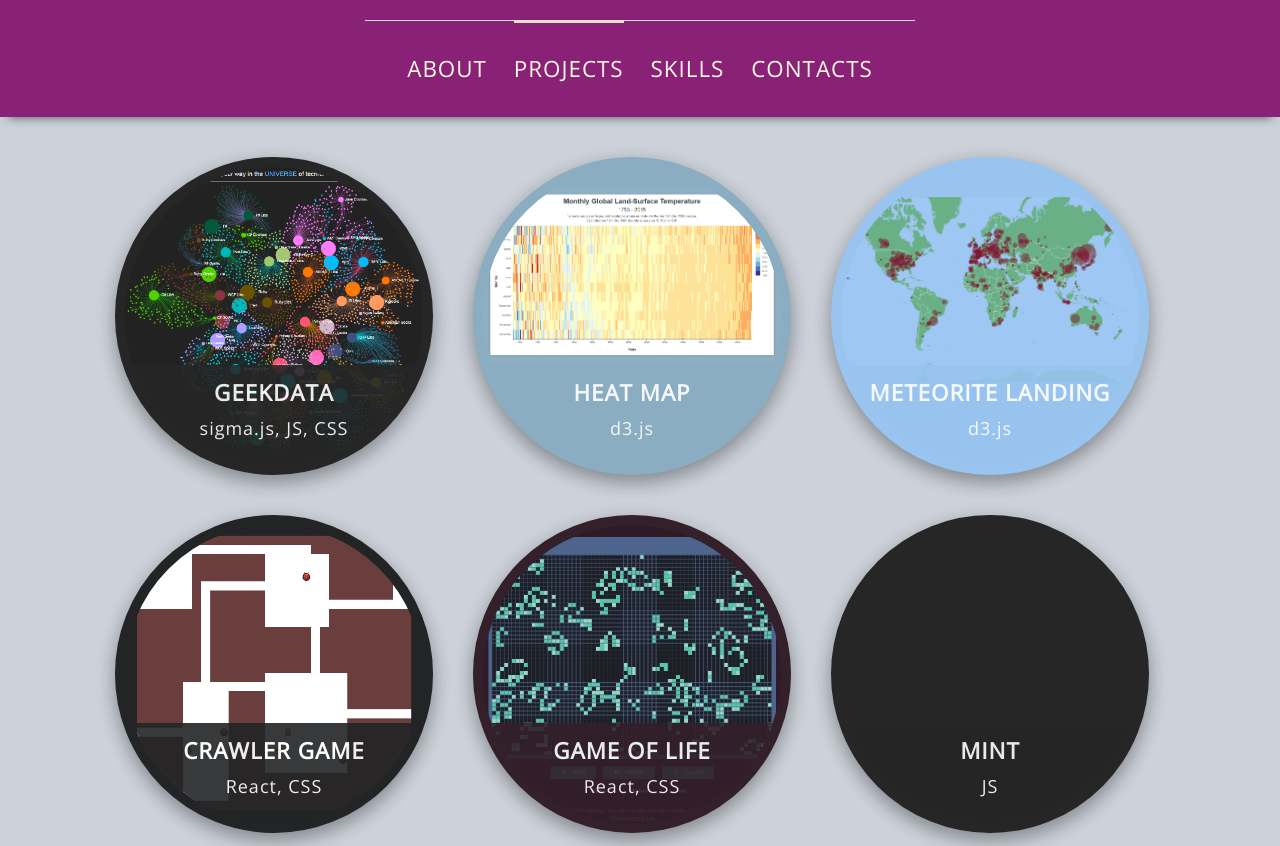
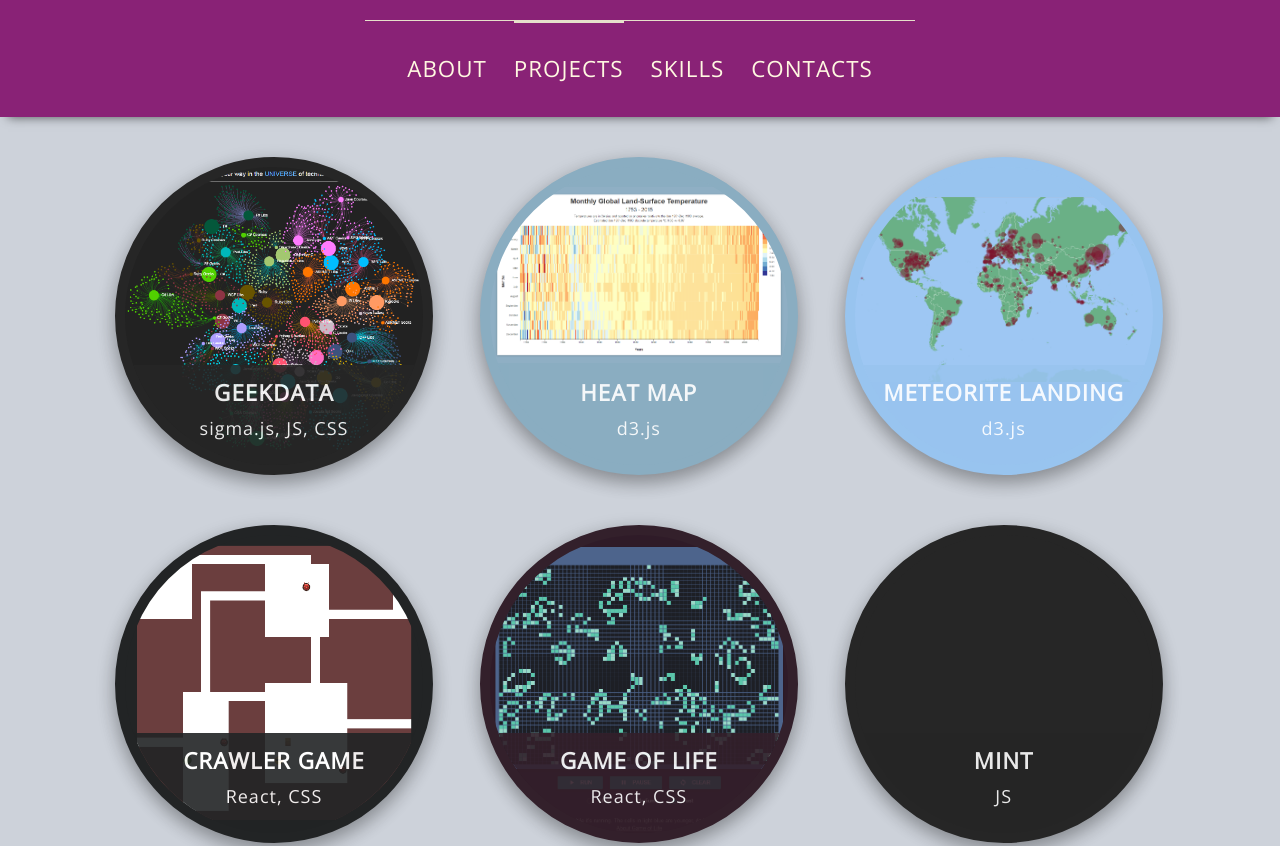
Before and after one commit to Sufflavus/portfolio-web-site, a website: page public/projects.html in a window 1280 px wide. Shown: the top 846 px of the page. Drawn offline with nearby package versions, Linux system fonts and the light colour scheme.

Commit message:
* projects

```diff
--- a/public/css/layout.css
+++ b/public/css/layout.css
@@ -54,7 +54,7 @@ body {
 
 .layout__projects {
     width: 1090px;
-    padding-top: 20px;
+    padding: 20px 0;
 }
 
 .layout__skills {
--- a/public/css/project-tile.css
+++ b/public/css/project-tile.css
@@ -4,7 +4,6 @@
     background: #262626;
     border: 10px solid #262626;
     border-radius: 100%;
-    float: left;
     margin: 0 0 30px 30px;
     overflow: hidden;
     padding: 9px;
```
